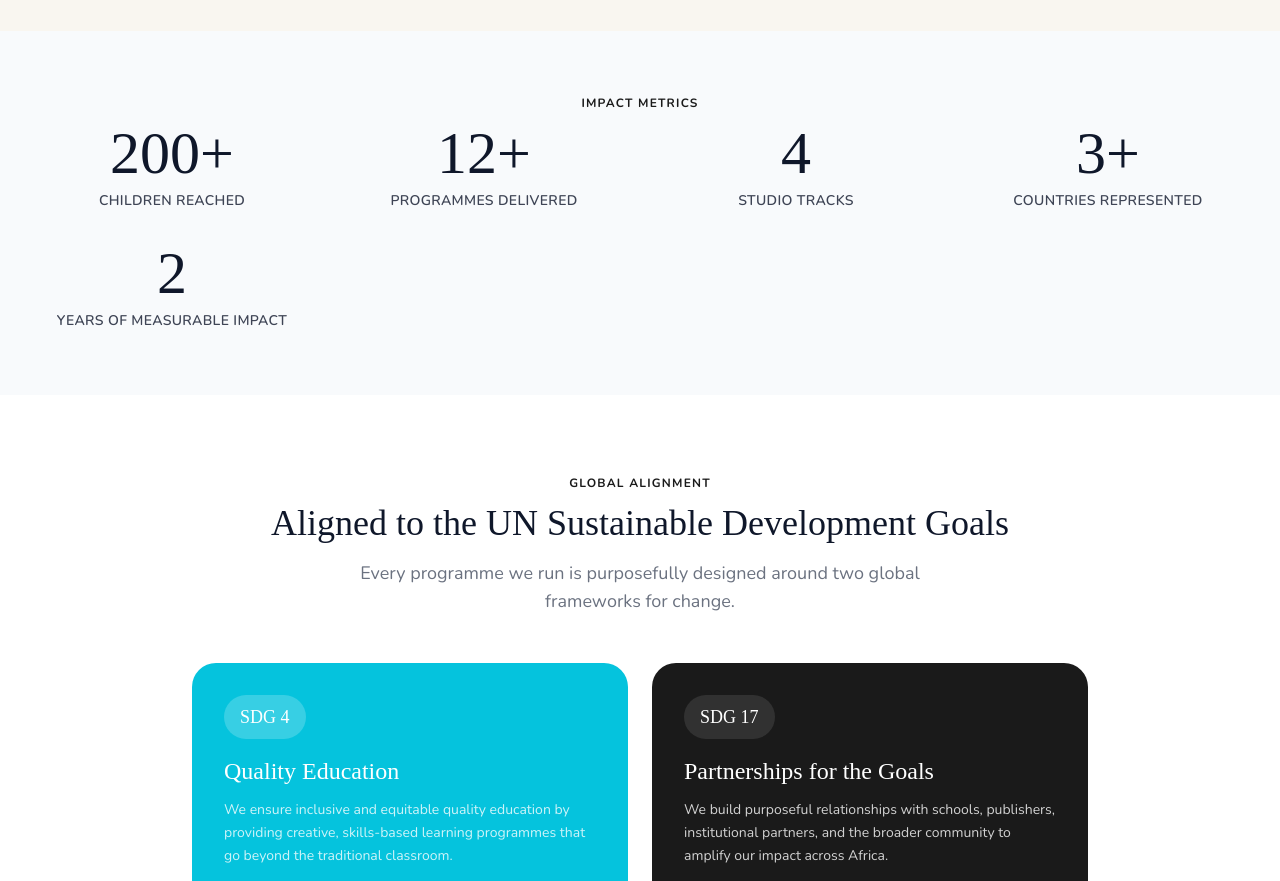
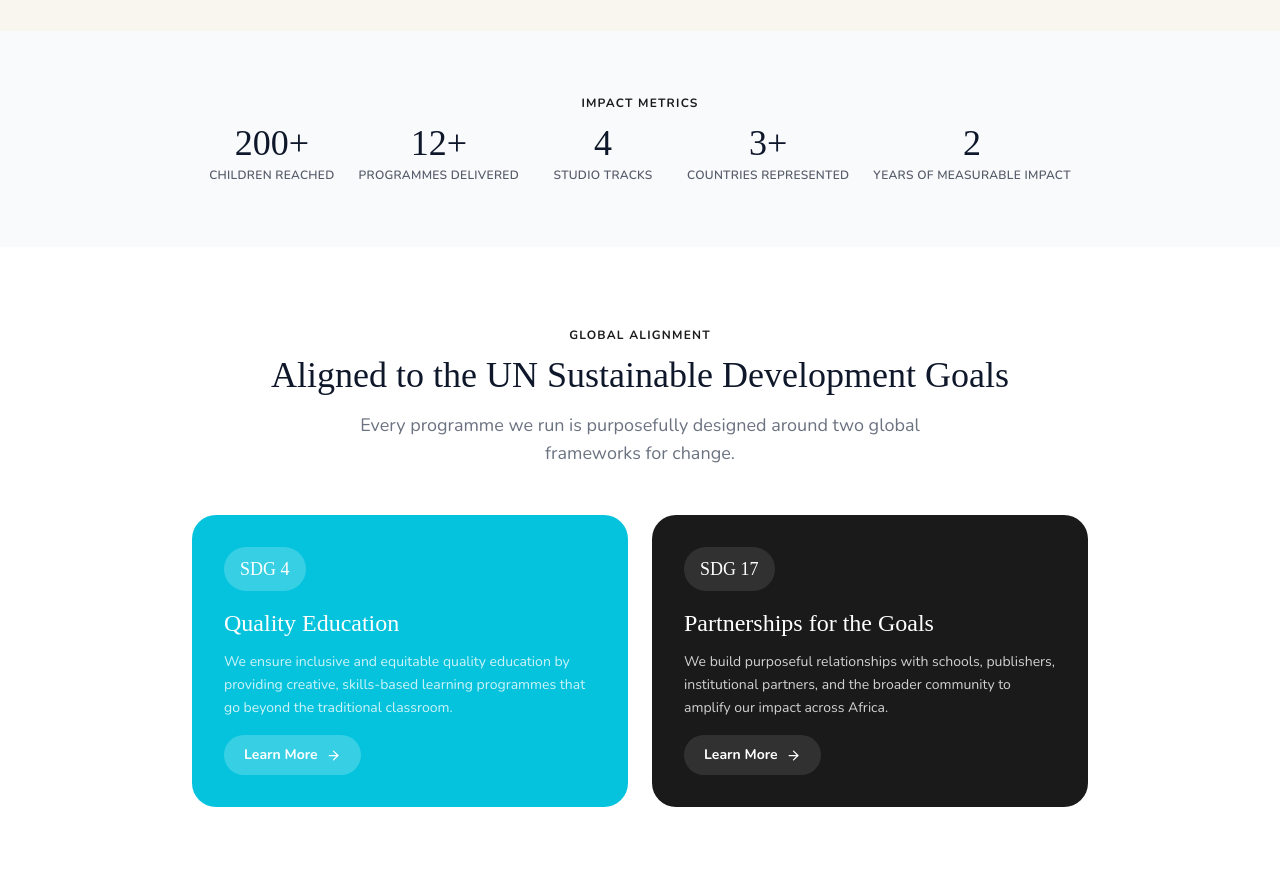
Before and after one commit to Tobennadev22/discoveryhaven, a React (Vite) app: page / in a window 1280 px wide. Shown: the part 2700-3581 px from the top of the page. Built offline with nearby package versions, Linux system fonts and the light colour scheme; a web font is replaced by a local one.

Commit message:
Shrink impact metrics to single row with flex layout

```diff
--- a/src/pages/Home.jsx
+++ b/src/pages/Home.jsx
@@ -416,13 +416,13 @@ export default function Home() {
       <section className="bg-slate-50 py-16">
         <SectionLabel className="text-center">IMPACT METRICS</SectionLabel>
         <div className="max-w-7xl mx-auto px-4 sm:px-6 lg:px-8">
-          <motion.div className="grid grid-cols-2 lg:grid-cols-4 gap-8">
+          <motion.div className="flex flex-wrap justify-center gap-6">
             {IMPACT_METRICS.map((m) => (
-              <div key={m.label} className="text-center">
-                <div className="font-cherry text-5xl lg:text-6xl text-slate-900 mb-2">
+              <div key={m.label} className="text-center min-w-[120px]">
+                <div className="font-cherry text-4xl text-slate-900 mb-1">
                   {m.number}
                 </div>
-                <div className="font-body text-slate-900/80 font-semibold text-sm uppercase tracking-wide">
+                <div className="font-body text-slate-900/70 font-semibold text-xs uppercase tracking-wide">
                   {m.label}
                 </div>
               </div>
```
